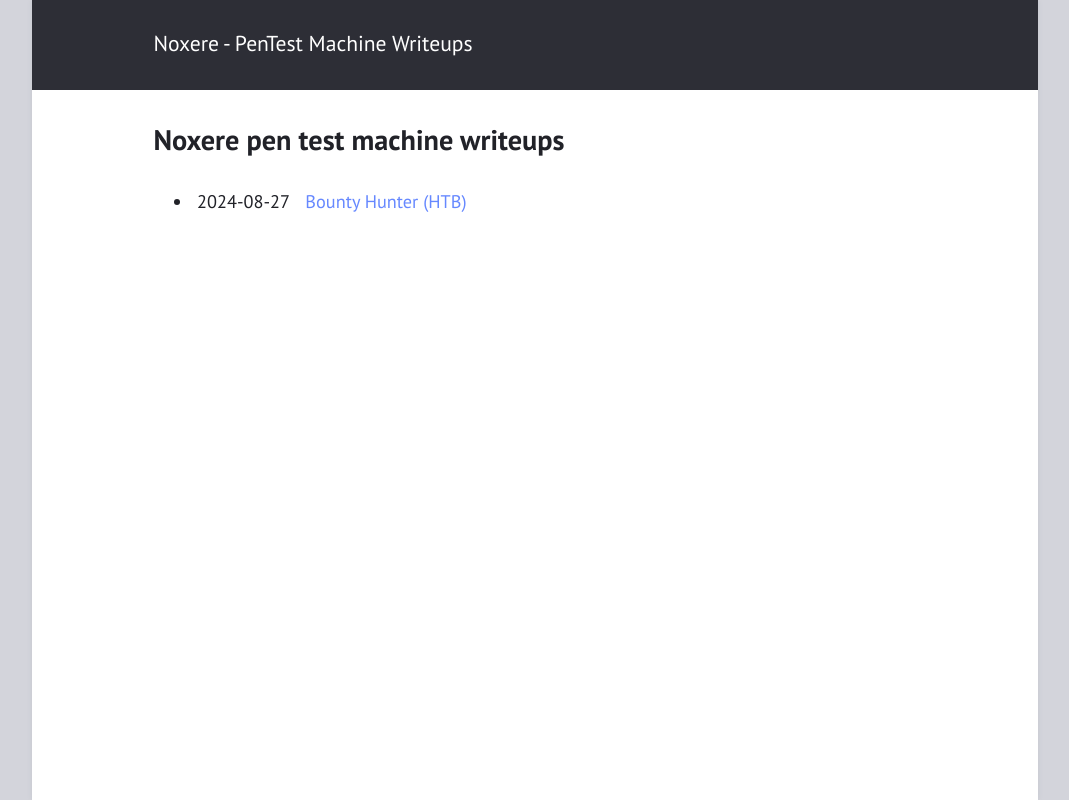
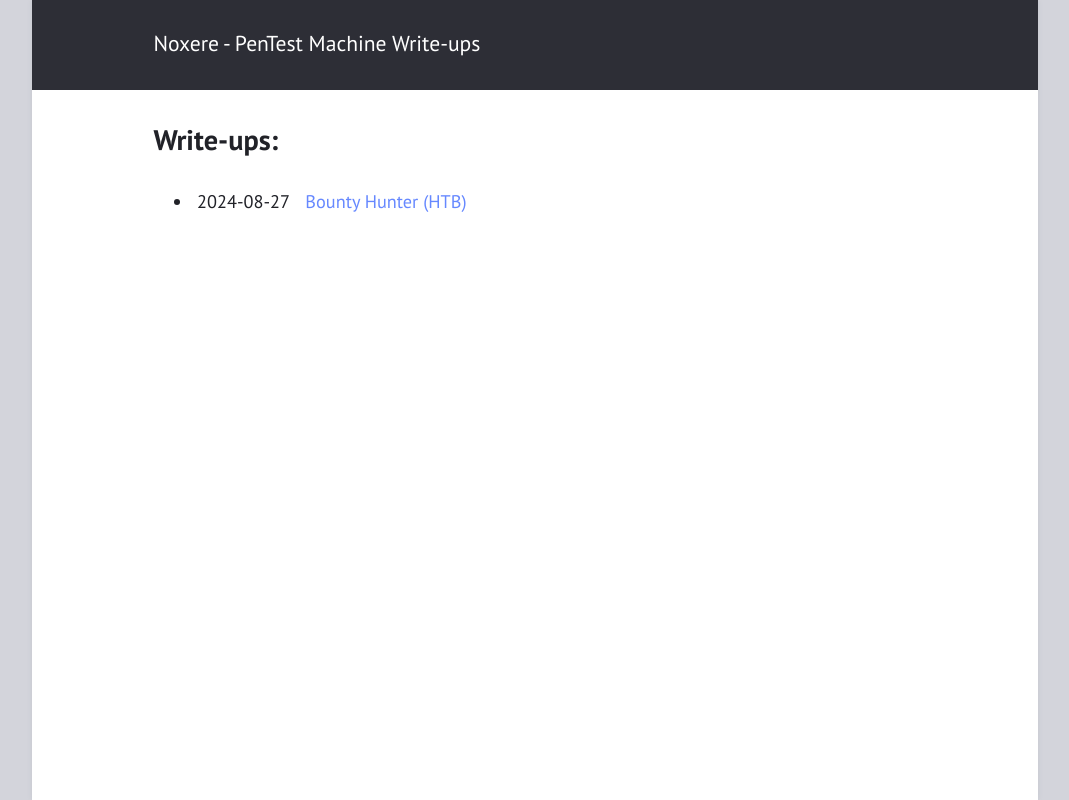
Before and after one commit to noxere/noxere.github.io, a plain HTML site: page index.html in a window 1280 px wide. Shown: the whole page, without its empty margins (105-1174 px from the left). Drawn offline with Linux system fonts and the light colour scheme.

Commit message:
Update index.html

```diff
--- a/index.html
+++ b/index.html
@@ -1,6 +1,6 @@
 <!DOCTYPE html>
 <html lang="en-us">
-<title>Noxere - PenTest Machine Writeups | Noxere - PenTest Machine Writeups</title>
+<title>Noxere - PenTest Machine Write-ups | Noxere - PenTest Machine Write-ups</title>
 <meta charset="utf-8">
 <meta name="generator" content="Hugo 0.133.0">
 <meta name="viewport" content="width=device-width, initial-scale=1.0">
@@ -10,7 +10,7 @@
 
 <header>
 
-    <a href="https://noxere.github.io/" class="title">Noxere - PenTest Machine Writeups</a>
+    <a href="https://noxere.github.io/" class="title">Noxere - PenTest Machine Write-ups</a>
 
 
 </header>
@@ -24,7 +24,7 @@
 
 
 <article>
-  <header><h1>Noxere pen test machine writeups</h1></header>
+  <header><h1>Write-ups:</h1></header>
   <ul class="archive">
     <li>
       <time datetime="2024-08-27T18:30:25&#43;01:00">2024-08-27</time>
```
